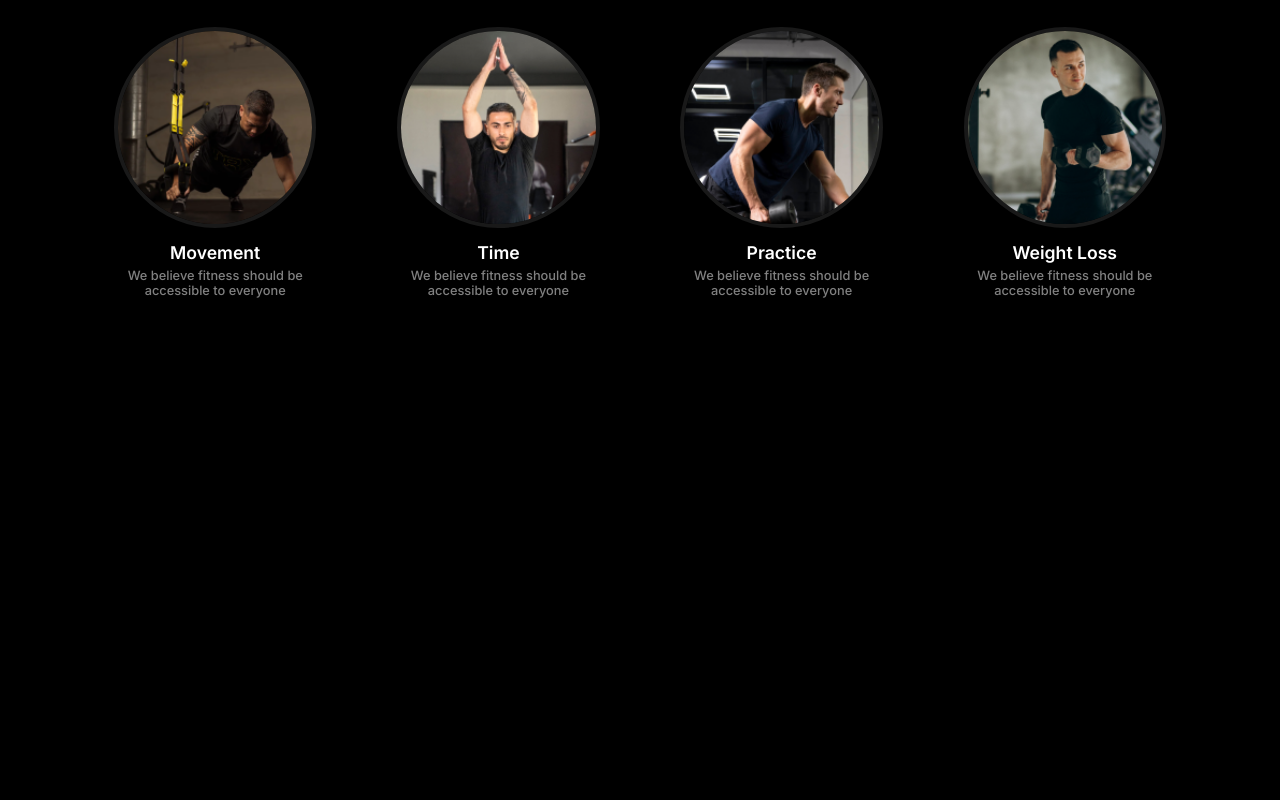
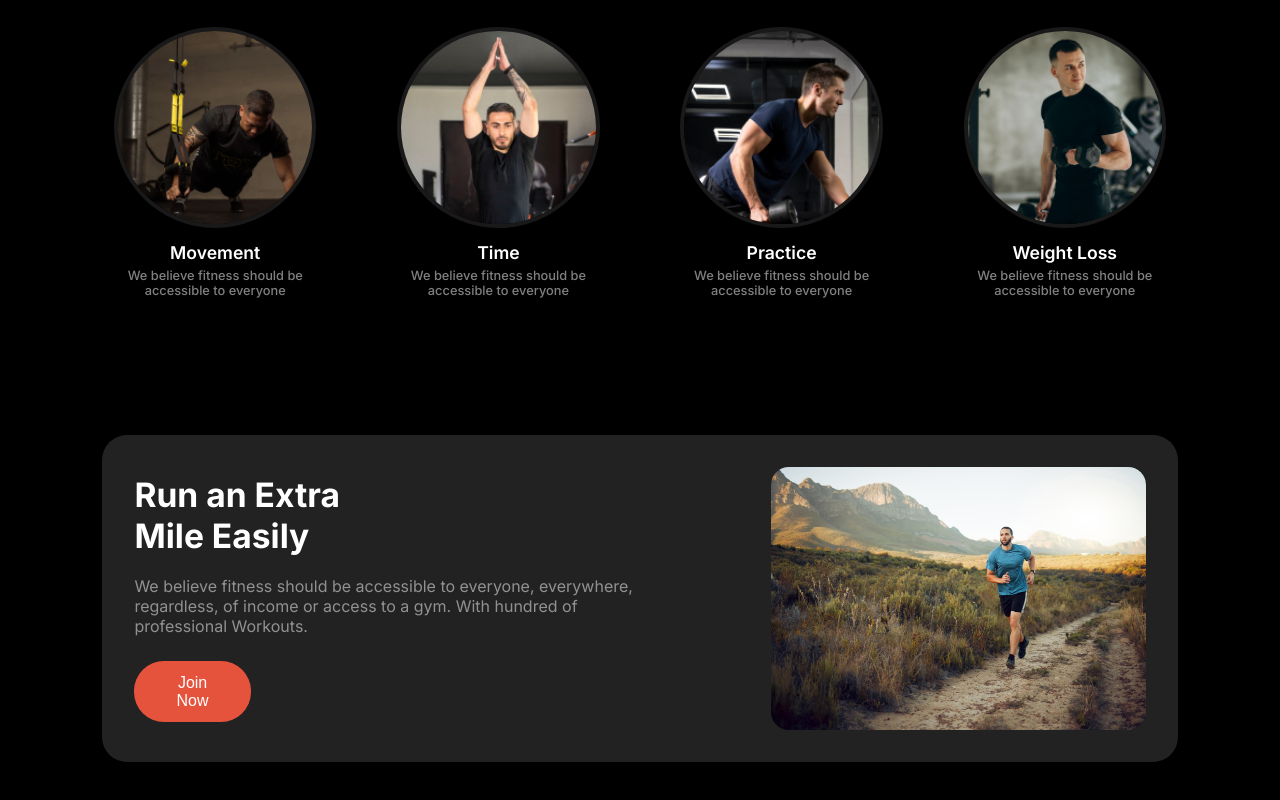
Before and after one commit to provakar788/mySecond-Assignment, a plain HTML site: page index.html in a window 1280 px wide. Shown: the part 836-1636 px from the top of the page. Before the commit the page ends 1271 px from the top, so only its background shows below. Drawn offline with Linux system fonts and the light colour scheme; a web font is replaced by a local one.

Commit message:
added the miles container and design

```diff
--- a/index.html
+++ b/index.html
@@ -79,6 +79,20 @@
                 </div>
             </div>
         </section>
+        <section class="miles-container">
+            <div class="miles-area flex">
+                <div class="miles-content flex">
+                    <h2 class="title miles-title">Run an Extra <br> Mile Easily</h2>
+                    <p class="miles-para">
+                        We believe fitness should be accessible to everyone, everywhere, regardless, of income or access to a gym. With hundred of professional Workouts.
+                    </p>
+                    <button class="miles-btn">Join Now</button>
+                </div>
+                <div class="miles-image">
+                    <img src="./assets/run.jpg" alt="">
+                </div>
+            </div>
+        </section>
     </main>
 </body>
 </html>
--- a/style/design.css
+++ b/style/design.css
@@ -208,3 +208,58 @@ body{
     margin-top: 2%;
 }
 /* habit container end */
+
+/* miles container start */
+.miles-container{
+    width: 100%;
+    margin: auto 0;
+    margin-bottom: 5%;
+}
+.miles-area{
+    background-color: rgb(34,34,34);
+    width: 79%;
+    height: 263px;
+    margin: 2rem auto;
+    padding: 2rem 2rem;
+    justify-content: space-between;
+    border-radius: 25px;
+}
+.miles-content{
+    width: 50%;
+    flex-direction: column;
+    justify-content: center;
+    align-items: center;
+    text-align: start;
+}
+.miles-title{
+    width: 100%;
+    text-align: start;
+}
+.miles-para{
+    color: rgba(255, 255, 255, 0.5);
+    font-family: Inter;
+    font-size: 1rem;
+    font-weight: 400;
+    margin-top: 4%;
+}
+.miles-btn{
+    background-color: rgb(230,83,60);
+    color: rgba(255, 255, 255);
+    font-size: 1rem;
+    font-weight: 500;
+    padding: 0.8rem 1.7rem;
+    border: none;
+    border-radius: 30px;
+    margin-top: 4.8%;
+    margin-right: 77%;
+    cursor: pointer;
+}
+.miles-image{
+    width: 37%;
+}
+.miles-image img{
+    width: 100%;
+    height: 100%;
+    border-radius: 18px;
+}
+/* miles container end */
```
